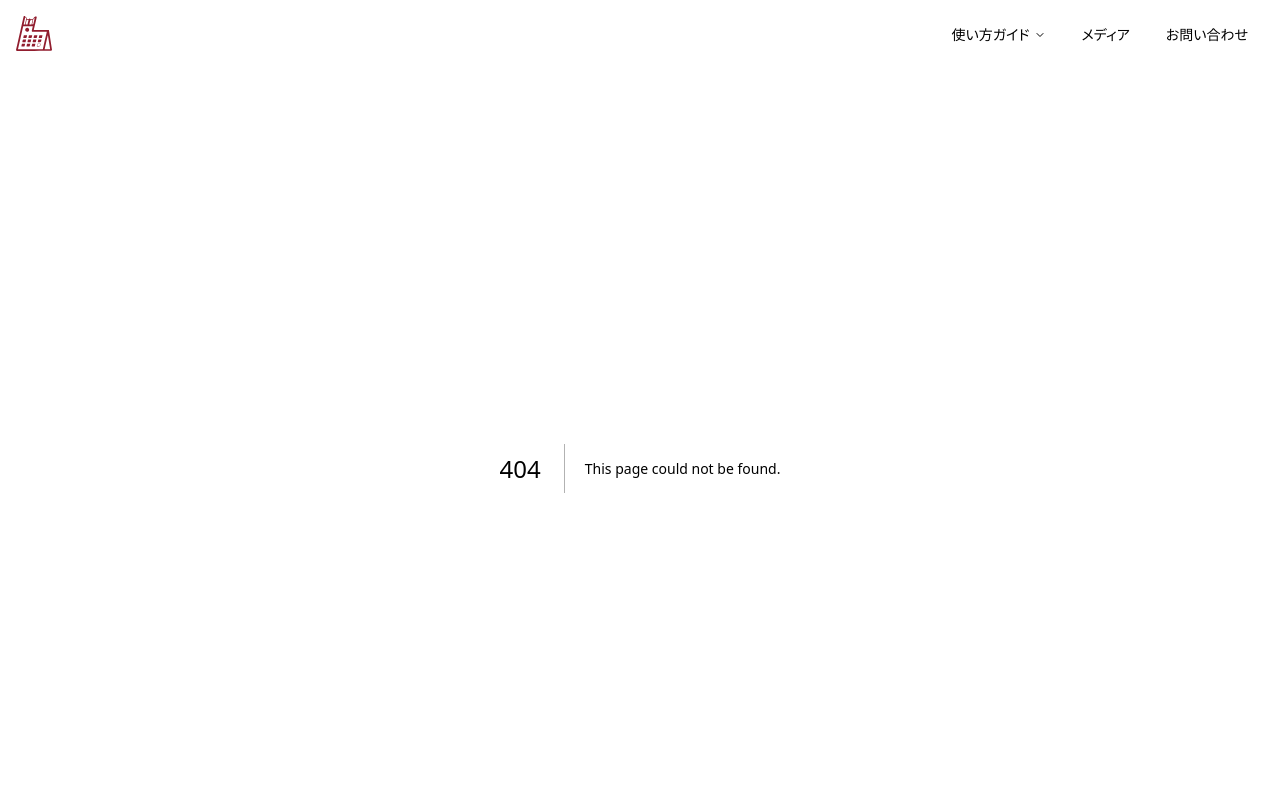
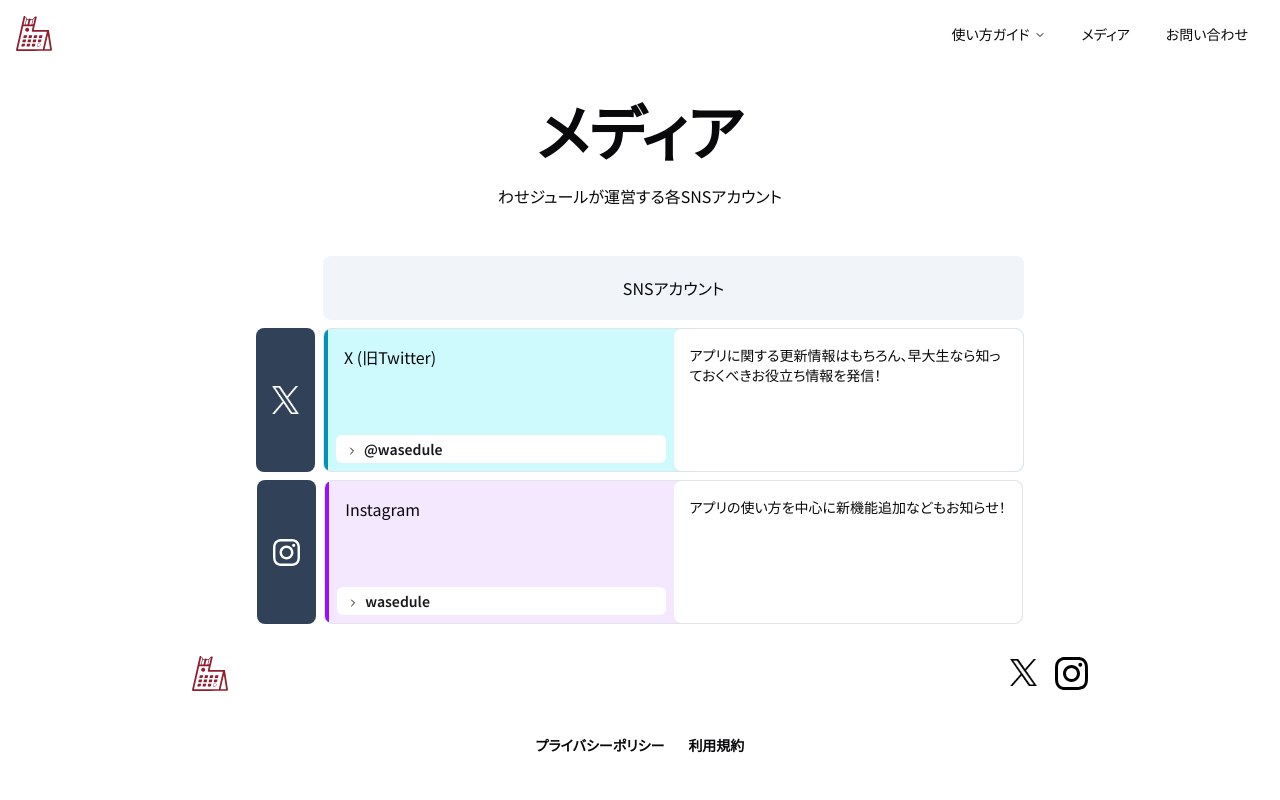
Before and after one commit to aozora-asu/wasedule_lp, a Next.js app: page /socials in a window 1280 px wide. Before the commit this address had no page. Shown: the top 800 px of the page. Built offline with nearby package versions, Linux system fonts and the light colour scheme.

Commit message:
add: メディアページを実装

```diff
--- a/app/layout.tsx
+++ b/app/layout.tsx
@@ -126,7 +126,7 @@ export default function RootLayout ({
                   </NavigationMenuContent>
                 </NavigationMenuItem>
                 <NavigationMenuItem>
-                  <Link href='/' legacyBehavior passHref>
+                  <Link href='/socials' legacyBehavior passHref>
                     <NavigationMenuLink
                       className={navigationMenuTriggerStyle()}
                     >
@@ -175,7 +175,7 @@ export default function RootLayout ({
                     </li>
                   </div>
                   <li className='ml-2'>
-                    <Link href=''>メディア</Link>
+                    <Link href='/socials'>メディア</Link>
                   </li>
                   <li className='ml-2'>
                     <Link href=''>お問い合わせ</Link>
--- /dev/null
+++ b/app/socials/page.tsx
@@ -0,0 +1,89 @@
+import { Button } from '@/components/ui/button'
+import { ArrowRight, ChevronRight } from 'lucide-react'
+import Image from 'next/image'
+import Link from 'next/link'
+
+export default function Home () {
+  return (
+    <>
+      <main className='flex flex-col justify-center items-center gap-12'>
+        <section className='flex w-full max-w-7xl justify-center items-center flex-col lg:flex-row lg:gap-12'>
+          <div className='mt-8 mx-2 px-2'>
+            <div className='flex flex-col gap-6 text-center'>
+              <span className='text-5xl  lg:text-6xl font-semibold palt'>
+                メディア
+              </span>
+              <span className='break-keep'>
+                わせジュールが運営する各SNSアカウント
+              </span>
+            </div>
+          </div>
+        </section>
+        <section className='px-4'>
+          <div className='flex flex-col items-center gap-2'>
+            <div className='grid grid-cols-[59px_1fr] h-16 gap-2 w-full max-w-3xl'>
+              <div />
+              <div className='flex items-center justify-center bg-slate-100 rounded-md p-4'>
+                <p>SNSアカウント</p>
+              </div>
+            </div>
+            <Link href='https://x.com/wasedule'>
+              <div className='grid grid-cols-[59px_1fr] h-36 gap-2 w-full max-w-3xl'>
+                <div className='flex justify-center bg-slate-700 px-3 rounded-md'>
+                  <Image
+                    src='/external-assets/x-logo/logo-white.png'
+                    width={31}
+                    height={31}
+                    alt='公式X - @wasedule'
+                    className='p-0.5 object-contain'
+                  />
+                </div>
+                <div className='grid grid-cols-2 bg-cyan-100 border-[1px] rounded-md overflow-hidden'>
+                  <div className='flex flex-col justify-between border-l-4 border-l-cyan-600 p-2'>
+                    <p className='p-2'>X (旧Twitter)</p>
+                    <p className='bg-background p-1 rounded-sm text-sm font-semibold text-zinc-900'>
+                      <ChevronRight className='inline h-3' />
+                      @wasedule
+                    </p>
+                  </div>
+                  <div className='bg-background rounded-md p-4'>
+                    <p className='text-sm'>
+                      アプリに関する更新情報はもちろん、早大生なら知っておくべきお役立ち情報を発信！
+                    </p>
+                  </div>
+                </div>
+              </div>
+            </Link>
+            <Link href='https://www.instagram.com/wasedule/'>
+              <div className='grid grid-cols-[59px_1fr] h-36 gap-2 w-full max-w-3xl'>
+                <div className='flex justify-center bg-slate-700 px-3 rounded-md'>
+                  <Image
+                    src='/external-assets/IG_brand_asset_pack_2023/01 Static Glyph/02 White Glyph/Instagram_Glyph_White.svg'
+                    width={31}
+                    height={31}
+                    alt='公式X - @wasedule'
+                    className='p-0.5 object-contain'
+                  />
+                </div>
+                <div className='grid grid-cols-2 bg-purple-100 border-[1px] rounded-md overflow-hidden'>
+                  <div className='flex flex-col justify-between border-l-4 border-l-purple-600 p-2'>
+                    <p className='p-2'>Instagram</p>
+                    <p className='bg-background p-1 rounded-sm text-sm font-semibold text-zinc-900'>
+                      <ChevronRight className='inline h-3' />
+                      wasedule
+                    </p>
+                  </div>
+                  <div className='bg-background rounded-md p-4'>
+                    <p className='text-sm'>
+                      アプリの使い方を中心に新機能追加などもお知らせ！
+                    </p>
+                  </div>
+                </div>
+              </div>
+            </Link>
+          </div>
+        </section>
+      </main>
+    </>
+  )
+}
```
